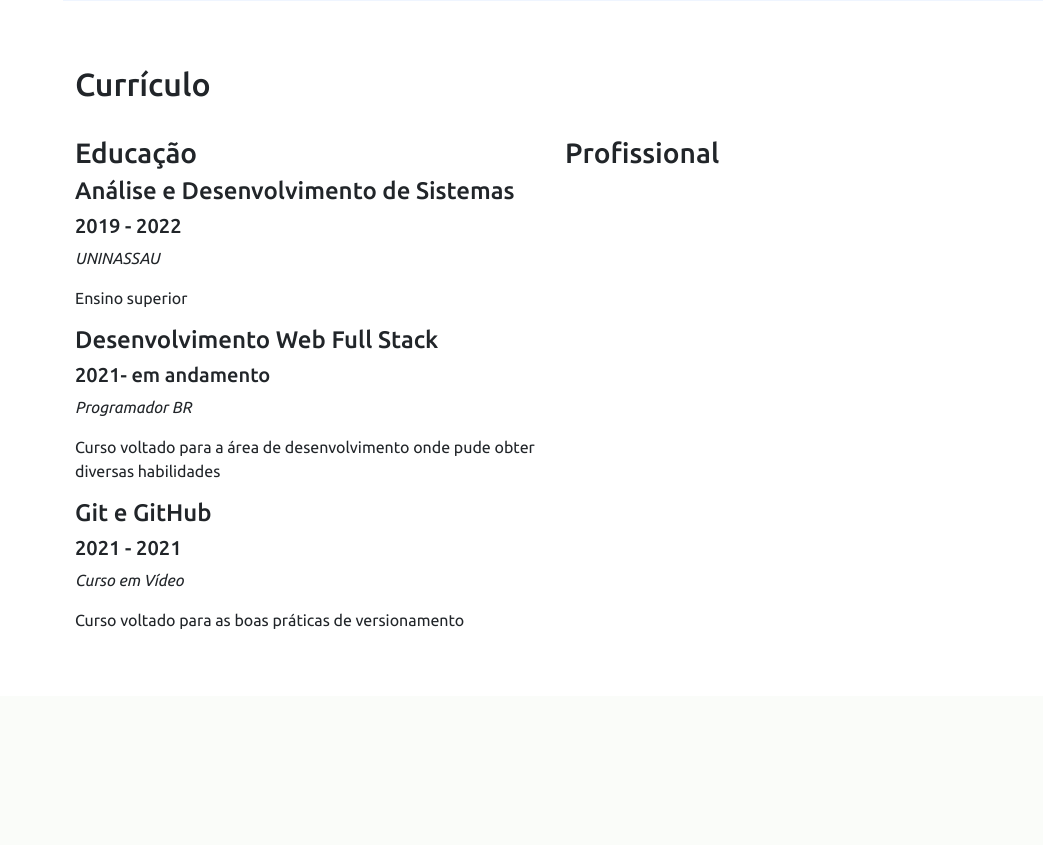
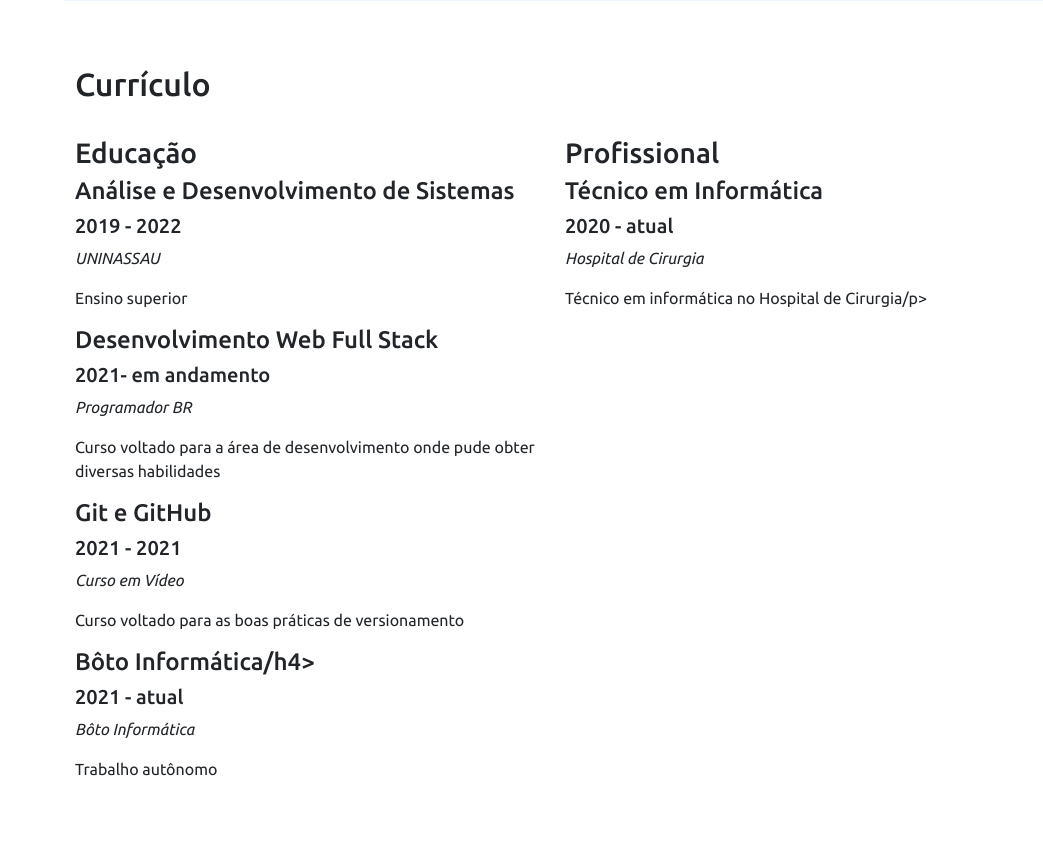
Before and after one commit to danielfeitosa4/portfolio, a Flask app: page / in a window 1280 px wide. Shown: the part 2305-3150 px from the top of the page, without its empty margins (237-1280 px from the left). Before the commit the page ends 2934 px from the top, so only its background shows below. Run offline with Flask 2, Linux system fonts and the light colour scheme; some libraries are stand-ins or nearby versions.

Commit message:
aba de profissinal currículo

```diff
--- a/templates/index.html
+++ b/templates/index.html
@@ -288,11 +288,19 @@
             <h3 class="cv-title">Profissional</h3>
 
             <div class="cv-item">
-
+              <h4>Técnico em Informática</h4>
+              <h5>2020 - atual</h5>
+              <p><em>Hospital de Cirurgia</em></p>
+              <p>Técnico em informática no Hospital de Cirurgia/p>
+            </div>
             </div>
 
             <div class="cv-item">
-
+              <h4>Bôto Informática/h4>
+              <h5>2021 - atual</h5>
+              <p><em>Bôto Informática</em></p>
+              <p>Trabalho autônomo</p>
+            </div>
             </div>
 
             <div class="cv-item">
```
